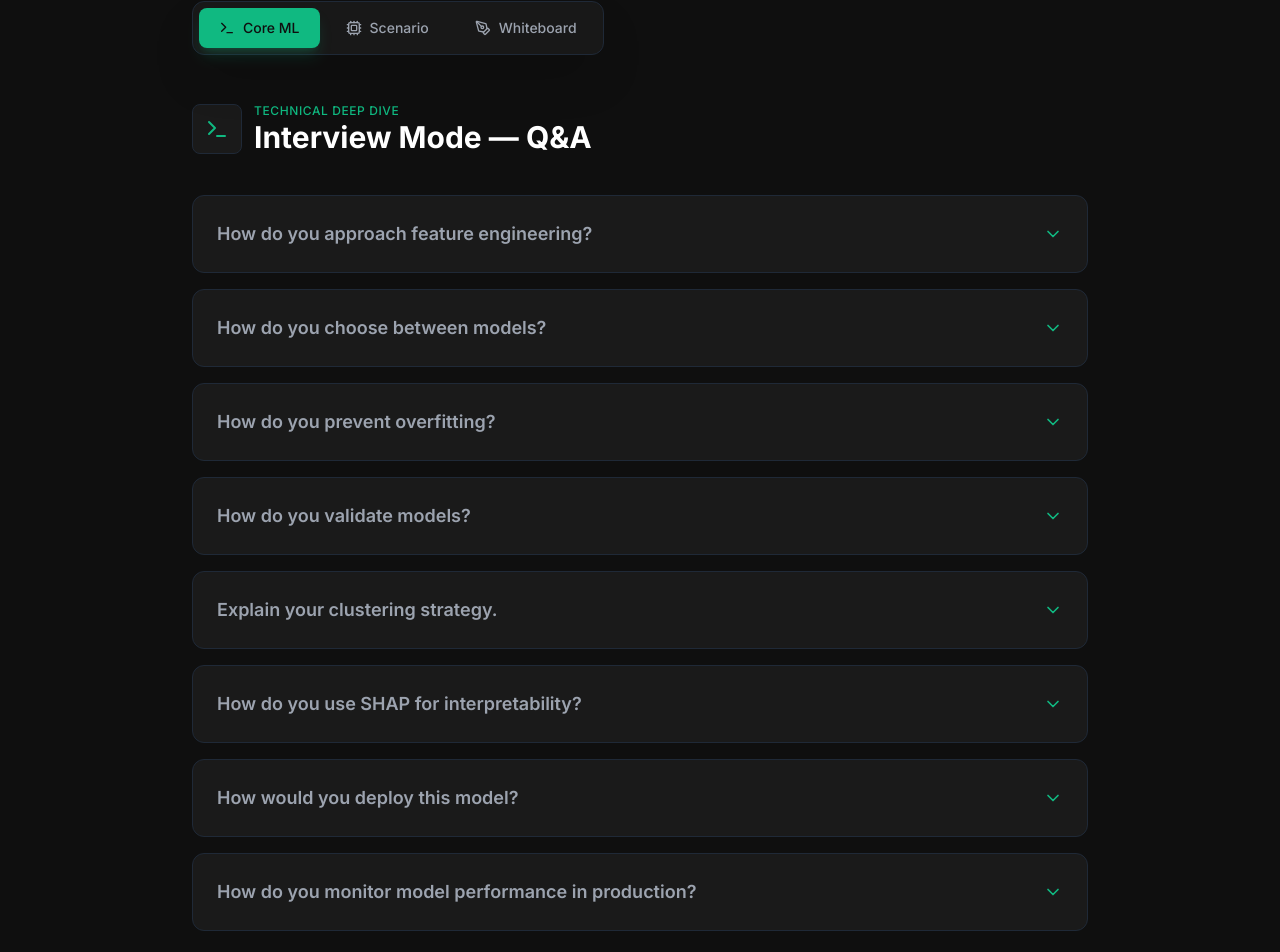
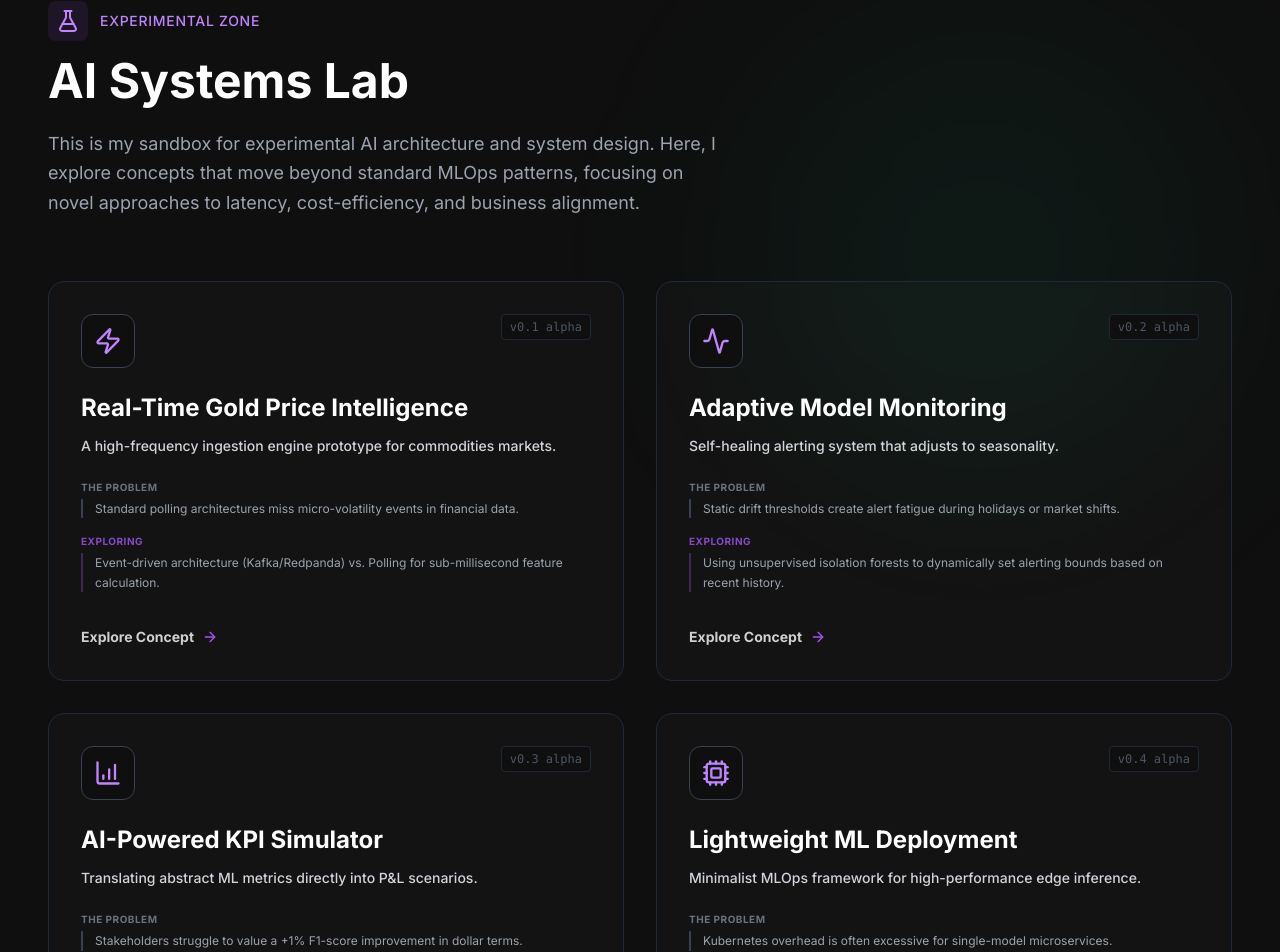
Before and after one commit to padmabhushanpagare/Ml_systems_portfolio, a React (Vite) app: page / in a window 1280 px wide. Shown: the part 6199-7151 px from the top of the page. Built offline with nearby package versions, Linux system fonts and the light colour scheme.

Commit message:
feat: Add AI Systems Lab section
Integrates a new component showcasing experimental AI and ML systems projects. This section details the problems addressed, exploration strategies, and potential impact of various ML initiatives.

```diff
--- a/App.tsx
+++ b/App.tsx
@@ -5,6 +5,7 @@ import QuickEvaluation from './components/QuickEvaluation';
 import Approach from './components/Approach';
 import Projects from './components/Projects';
 import Demo from './components/Demo';
+import AISystemsLab from './components/AISystemsLab';
 import SystemArchitecture from './components/SystemArchitecture';
 import InterviewQA from './components/InterviewQA';
 import Stack from './components/Stack';
@@ -85,6 +86,7 @@ const App: React.FC = () => {
         <Projects />
         <Demo />
         <SystemArchitecture />
+        <AISystemsLab />
         <InterviewQA />
         <Stack />
         <Blog />
--- /dev/null
+++ b/components/AISystemsLab.tsx
@@ -0,0 +1,117 @@
+import React from 'react';
+import Section from './Section';
+import { FlaskConical, Zap, Activity, Cpu, BarChart4, ArrowRight } from 'lucide-react';
+
+const AISystemsLab: React.FC = () => {
+  const experiments = [
+    {
+      icon: Zap,
+      title: "Real-Time Gold Price Intelligence",
+      description: "A high-frequency ingestion engine prototype for commodities markets.",
+      problem: "Standard polling architectures miss micro-volatility events in financial data.",
+      exploring: "Event-driven architecture (Kafka/Redpanda) vs. Polling for sub-millisecond feature calculation.",
+      link: "#"
+    },
+    {
+      icon: Activity,
+      title: "Adaptive Model Monitoring",
+      description: "Self-healing alerting system that adjusts to seasonality.",
+      problem: "Static drift thresholds create alert fatigue during holidays or market shifts.",
+      exploring: "Using unsupervised isolation forests to dynamically set alerting bounds based on recent history.",
+      link: "#"
+    },
+    {
+      icon: BarChart4,
+      title: "AI-Powered KPI Simulator",
+      description: "Translating abstract ML metrics directly into P&L scenarios.",
+      problem: "Stakeholders struggle to value a +1% F1-score improvement in dollar terms.",
+      exploring: "Causal inference models to simulate how model precision lifts impact net revenue and churn.",
+      link: "#"
+    },
+    {
+      icon: Cpu,
+      title: "Lightweight ML Deployment",
+      description: "Minimalist MLOps framework for high-performance edge inference.",
+      problem: "Kubernetes overhead is often excessive for single-model microservices.",
+      exploring: "Rust-based inference runtimes (ONNX) on serverless functions to eliminate cold starts.",
+      link: "#"
+    }
+  ];
+
+  return (
+    <Section id="ai-lab" className="py-20 relative overflow-hidden">
+      {/* Background Decoration */}
+      <div className="absolute top-0 right-0 w-[500px] h-[500px] bg-accent/5 rounded-full blur-[100px] -z-10 pointer-events-none"></div>
+
+      <div className="flex flex-col md:flex-row md:items-end justify-between mb-16 gap-6">
+        <div className="max-w-2xl">
+          <div className="flex items-center gap-3 mb-4">
+            <div className="p-2 bg-purple-500/10 rounded-lg text-purple-400">
+              <FlaskConical size={24} />
+            </div>
+            <h3 className="text-purple-400 font-medium uppercase tracking-wider text-sm">Experimental Zone</h3>
+          </div>
+          <h2 className="text-3xl md:text-5xl font-bold text-white mb-6">AI Systems Lab</h2>
+          <p className="text-gray-400 text-lg leading-relaxed">
+            This is my sandbox for experimental AI architecture and system design.
+            Here, I explore concepts that move beyond standard MLOps patterns, focusing on
+            novel approaches to latency, cost-efficiency, and business alignment.
+          </p>
+        </div>
+      </div>
+
+      <div className="grid grid-cols-1 md:grid-cols-2 gap-8">
+        {experiments.map((exp, idx) => (
+          <div
+            key={idx}
+            className="group relative bg-surface/40 backdrop-blur-sm border border-gray-800 rounded-2xl p-8 hover:bg-surface/60 hover:border-purple-500/50 transition-all duration-500 flex flex-col h-full"
+          >
+            <div className="absolute inset-0 bg-gradient-to-br from-purple-500/5 to-transparent opacity-0 group-hover:opacity-100 transition-opacity duration-500 rounded-2xl pointer-events-none"></div>
+
+            <div className="relative z-10">
+              <div className="flex justify-between items-start mb-6">
+                <div className="p-3 bg-background border border-gray-700 rounded-xl text-purple-400 group-hover:text-white group-hover:border-purple-500 transition-colors">
+                  <exp.icon size={28} />
+                </div>
+                <div className="text-xs font-mono text-gray-600 border border-gray-800 px-2 py-1 rounded bg-background group-hover:border-gray-600 transition-colors">
+                  v0.{idx + 1} alpha
+                </div>
+              </div>
+
+              <h3 className="text-2xl font-bold text-white mb-3 group-hover:text-purple-400 transition-colors">
+                {exp.title}
+              </h3>
+              <p className="text-gray-300 mb-6 text-sm font-medium">
+                {exp.description}
+              </p>
+
+              <div className="space-y-4 mb-8 flex-grow">
+                <div>
+                  <h4 className="text-[10px] uppercase text-gray-500 font-bold tracking-wider mb-1">The Problem</h4>
+                  <p className="text-gray-400 text-xs leading-relaxed border-l-2 border-gray-700 pl-3">
+                    {exp.problem}
+                  </p>
+                </div>
+                <div>
+                  <h4 className="text-[10px] uppercase text-purple-500/80 font-bold tracking-wider mb-1">Exploring</h4>
+                  <p className="text-gray-400 text-xs leading-relaxed border-l-2 border-purple-500/30 pl-3">
+                    {exp.exploring}
+                  </p>
+                </div>
+              </div>
+
+              <a
+                href={exp.link}
+                className="inline-flex items-center gap-2 text-sm font-bold text-white/80 hover:text-white group-hover:translate-x-1 transition-all"
+              >
+                Explore Concept <ArrowRight size={16} className="text-purple-500" />
+              </a>
+            </div>
+          </div>
+        ))}
+      </div>
+    </Section>
+  );
+};
+
+export default AISystemsLab;
```
